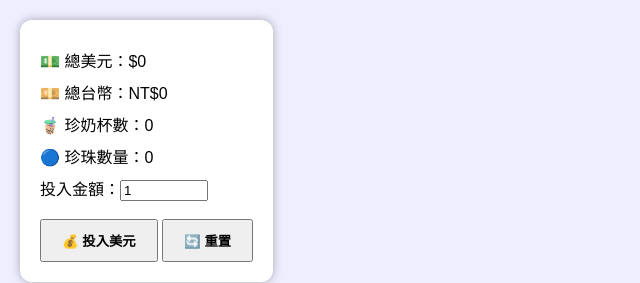
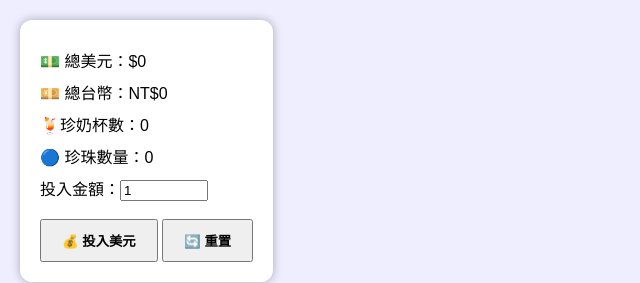
Before and after one commit to RyanChen0311/money-eye-bubble-tea, a website with bundled scripts: page index.html in a window 1280 px wide. Shown: the top 283 px of the page, 0-640 px from the left. Built offline with nearby package versions, Linux system fonts and the light colour scheme.

Commit message:
Update index.html
icon

```diff
--- a/index.html
+++ b/index.html
@@ -27,7 +27,7 @@
     <div id="ui">
       <div class="stat-item">💵 總美元：$<span id="totalUSD">0</span></div>
       <div class="stat-item">💴 總台幣：NT$<span id="totalNT">0</span></div>
-      <div class="stat-item">🧋 珍奶杯數：<span id="teaCount">0</span></div>
+      <div class="stat-item">🍹珍奶杯數：<span id="teaCount">0</span></div>
       <div class="stat-item">🔵 珍珠數量：<span id="groundPearls">0</span></div>
       <div class="stat-item">
         投入金額：<input type="number" id="usdAmount" value="1" min="0.01" step="0.01" style="width: 80px;" />
```
